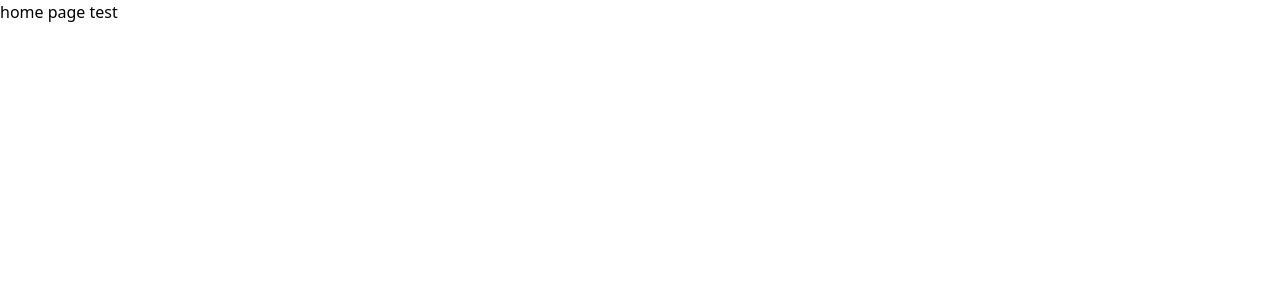
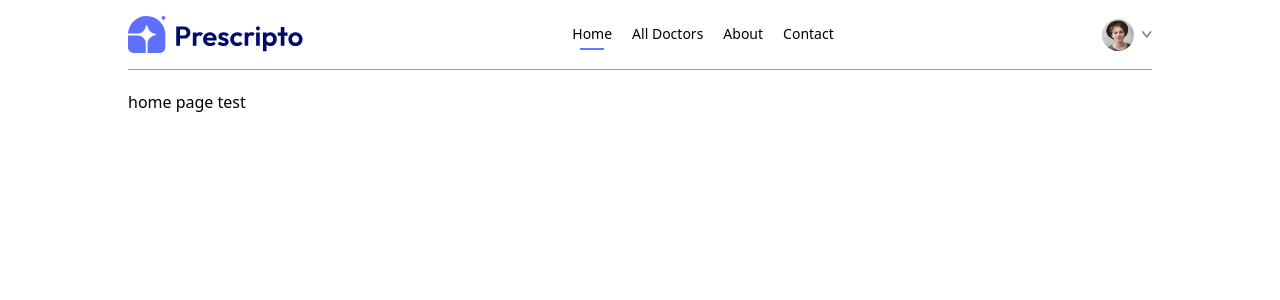
Before and after one commit to vinodverma1399/Prescripto, a React (Vite) app in the folder frontend/: page / in a window 1280 px wide. Shown: the top 300 px of the page. Built offline with nearby package versions, Linux system fonts and the light colour scheme.

Commit message:
navbar created

```diff
--- a/frontend/src/App.jsx
+++ b/frontend/src/App.jsx
@@ -8,10 +8,12 @@
 import Contacts from './pages/Contacts'
 import MyAppointments from './pages/MyAppointments'
 import Appointment from './pages/Appointment'
+import Navbar from './components/navbar'
 
 const App=()=> {
   return (
-    <div >
+    <div className='mx-4 sm:mx-[10%]'>
+      <Navbar/>
     <Routes>
       <Route path='/' element={<Home/>}/>
       <Route path='/login' element={<Login/>}/>
--- /dev/null
+++ b/frontend/src/components/Navbar.jsx
@@ -0,0 +1,55 @@
+import React from 'react'
+import {assets} from '../assets/assets'
+import { Navigate, NavLink, useNavigate } from 'react-router-dom'
+import { useState } from 'react';
+const Navbar = () => {
+    const navigate=useNavigate();
+    const [showMenu,setShowMenu]=useState(false);
+    const [token,setToken]=useState(true);
+  return (
+    <div className='flex items-center justify-between text-sm py-4 mb-5 border-b border-b-gray-400'>
+
+
+     <NavLink to='/'>
+          <img className='w-44 cursor-pointer' src={assets.logo} alt="logo"/>
+        </NavLink>
+     <ul className='hidden md:flex items-start gap-5 font-medium'>
+        <NavLink to='/'>
+          <li className='py-1'>Home</li>
+          <hr  className='border-none outline-none h-0.5 bg-[#6777FF] w-3/5 m-auto hidden'/>
+        </NavLink>
+        <NavLink to='/doctor'>
+          <li className='py-1'>All Doctors</li>
+          <hr className='border-none outline-none h-0.5 bg-[#6777FF] w-3/5 m-auto hidden'/>
+        </NavLink>
+        <NavLink to='/about'>
+          <li className='py-1'>About</li>
+          <hr className='border-none outline-none h-0.5 bg-[#6777FF] w-3/5 m-auto hidden'/>
+        </NavLink>
+        <NavLink to='/contact'>
+          <li className='py-1'>Contact</li>
+          <hr className='border-none outline-none h-0.5 bg-[#6777FF] w-3/5 m-auto hidden'/>
+        </NavLink>
+     </ul>
+     <div className='flex items-center gap-4'>
+        {
+          token?<div className='flex items-center gap-2 cursor-pointer group relative'>
+            <img className='w-8 rounded-full' src={assets.profile_pic} alt="" />
+            <img className='w-2.5' src={assets.dropdown_icon} alt="" />
+              <div className='absolute top-0 right-0 pt-14 text-base font-medium text-gray-600 z-20 hidden group-hover:block'>
+                <div className='min-w-48 bg-stone-100 rounded flex flex-col gap-4 p-4'>
+                   <p className='hover:text-black' onClick={()=>navigate('my-profile')}>My profile</p>
+                   <p className='hover:text-black' onClick={()=>navigate('my-appointment')}>My Appointment</p>
+                   <p className='hover:text-black' onClick={()=>setToken(false)}>Logout</p>
+                </div>
+              </div>
+          </div>:<button onClick={()=>navigate('/login')} className=' bg-[#6777FF] text-white px-8 py-3 rounded-full font-light md:block cursor-pointer'>Create account</button>
+        }
+
+     </div>
+
+    </div>
+  )
+}
+
+export default Navbar
--- a/frontend/src/index.css
+++ b/frontend/src/index.css
@@ -1 +1,5 @@
 @import "tailwindcss";
+
+.active hr{
+  @apply block;
+}
```
